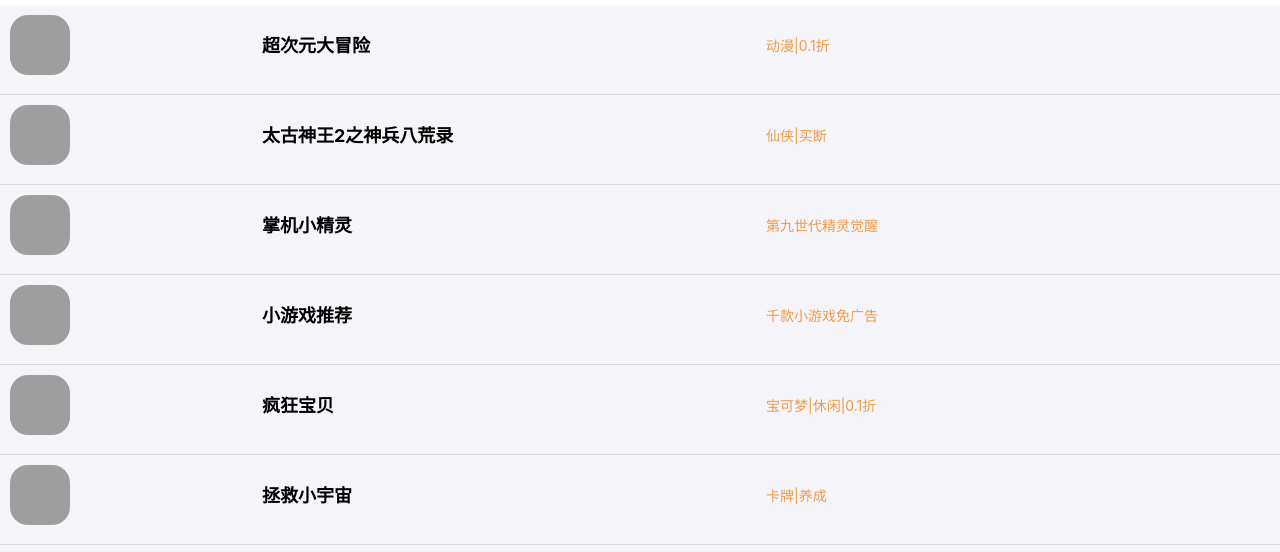
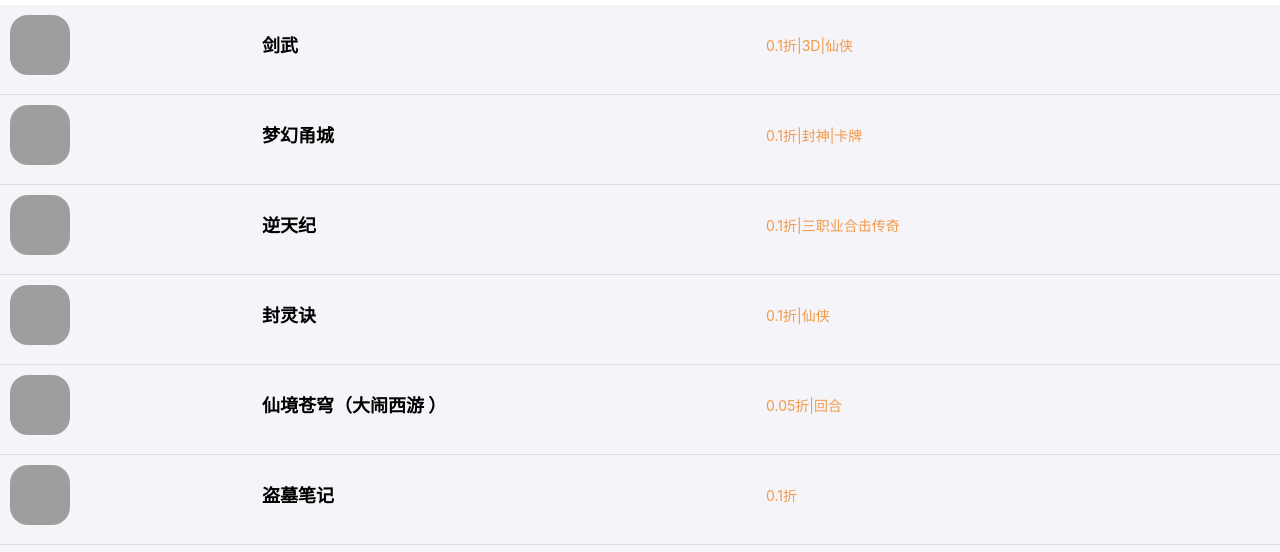
Before and after one commit to sherlock-act/fuli, a plain HTML site: page index.html in a window 1280 px wide. Shown: the part 65-617 px from the top of the page. Drawn offline with Linux system fonts and the light colour scheme; grey boxes are pictures that could not be loaded.

Commit message:
Update index.html

```diff
--- a/index.html
+++ b/index.html
@@ -22,6 +22,108 @@
         <span>玖趣游戏盒子</span>
     </div>
     <ul>
+        <li>
+            <a class="project" href="https://load.cm1758.com/game?ch=Njc0OGJyNjY2MzM2YnI">
+                <div class="pic">
+                    <img style="border-radius:30%;" src="https://file.cm1758.com/main/img/20240402/660bc7dcc6155.png">
+                </div>
+                <div class="project_cont">
+                    <p style="color:black;font-size: 18px;font-weight: bold;">剑武</p>
+                </div>
+                <div class="price" >
+
+                    <label style="font-size:14px;">0.1折|3D|仙侠</label>
+                    <div class="clear"></div>
+                </div>
+                <input id="AndroidUrl_56" name="AndroidUrl" type="hidden" value="http://syflh.com/game/zjxjl1.html">
+                <input id="IOSUrl_56" name="IOSUrl" type="hidden" value="http://syflh.com/game/zjxjl1.html">
+            </a>
+        </li>
+        <li>
+            <a class="project" href="https://load.cm1758.com/game?ch=Njc3MWJyNjc3MDI2YnI">
+                <div class="pic">
+                    <img style="border-radius:30%;" src="https://file.cm1758.com/main/img/20240422/6625ceae93e76.png">
+                </div>
+                <div class="project_cont">
+                    <p style="color:black;font-size: 18px;font-weight: bold;">梦幻甬城</p>
+                </div>
+                <div class="price" >
+
+                    <label style="font-size:14px;">0.1折|封神|卡牌</label>
+                    <div class="clear"></div>
+                </div>
+                <input id="AndroidUrl_56" name="AndroidUrl" type="hidden" value="http://syflh.com/game/zjxjl1.html">
+                <input id="IOSUrl_56" name="IOSUrl" type="hidden" value="http://syflh.com/game/zjxjl1.html">
+            </a>
+        </li>
+        <li>
+            <a class="project" href="https://load.cm1758.com/game?ch=Njc1MWJyNjc3MDMxYnI">
+                <div class="pic">
+                    <img style="border-radius:30%;" src="https://file.cm1758.com/main/img/20240414/661bd5bc4e78e.png">
+                </div>
+                <div class="project_cont">
+                    <p style="color:black;font-size: 18px;font-weight: bold;">逆天纪</p>
+                </div>
+                <div class="price" >
+
+                    <label style="font-size:14px;">0.1折|三职业合击传奇</label>
+                    <div class="clear"></div>
+                </div>
+                <input id="AndroidUrl_56" name="AndroidUrl" type="hidden" value="http://syflh.com/game/zjxjl1.html">
+                <input id="IOSUrl_56" name="IOSUrl" type="hidden" value="http://syflh.com/game/zjxjl1.html">
+            </a>
+        </li>
+        <li>
+            <a class="project" href="https://load.cm1758.com/game?ch=NjcyNGJyNjc3MDMzYnI">
+                <div class="pic">
+                    <img style="border-radius:30%;" src="https://file.cm1758.com/main/img/20240321/65fc081019946.png">
+                </div>
+                <div class="project_cont">
+                    <p style="color:black;font-size: 18px;font-weight: bold;">封灵诀</p>
+                </div>
+                <div class="price" >
+
+                    <label style="font-size:14px;">0.1折|仙侠</label>
+                    <div class="clear"></div>
+                </div>
+                <input id="AndroidUrl_56" name="AndroidUrl" type="hidden" value="http://syflh.com/game/zjxjl1.html">
+                <input id="IOSUrl_56" name="IOSUrl" type="hidden" value="http://syflh.com/game/zjxjl1.html">
+            </a>
+        </li>
+        <li>
+            <a class="project" href="https://load.cm1758.com/game?ch=NjcxNGJyNjc3MDE5YnI">
+                <div class="pic">
+                    <img style="border-radius:30%;" src="https://file.cm1758.com/main/img/20240402/660babcfc4fb0.png">
+                </div>
+                <div class="project_cont">
+                    <p style="color:black;font-size: 18px;font-weight: bold;">仙境苍穹（大闹西游 ）</p>
+                </div>
+                <div class="price" >
+
+                    <label style="font-size:14px;">0.05折|回合</label>
+                    <div class="clear"></div>
+                </div>
+                <input id="AndroidUrl_56" name="AndroidUrl" type="hidden" value="http://syflh.com/game/zjxjl1.html">
+                <input id="IOSUrl_56" name="IOSUrl" type="hidden" value="http://syflh.com/game/zjxjl1.html">
+            </a>
+        </li>
+        <li>
+            <a class="project" href="https://load.cm1758.com/game?ch=Njc4MGJyNjgxMTc0YnI">
+                <div class="pic">
+                    <img style="border-radius:30%;" src="https://file.cm1758.com/main/image/20240507/6639a60b82ab1.png">
+                </div>
+                <div class="project_cont">
+                    <p style="color:black;font-size: 18px;font-weight: bold;">盗墓笔记</p>
+                </div>
+                <div class="price" >
+
+                    <label style="font-size:14px;">0.1折</label>
+                    <div class="clear"></div>
+                </div>
+                <input id="AndroidUrl_56" name="AndroidUrl" type="hidden" value="http://syflh.com/game/zjxjl1.html">
+                <input id="IOSUrl_56" name="IOSUrl" type="hidden" value="http://syflh.com/game/zjxjl1.html">
+            </a>
+        </li>
         <li>
             <a class="project" href="https://qudao.1qiyouxi.com//down.html?ag=yunyou7788&gid=96">
                 <div class="pic">
```
